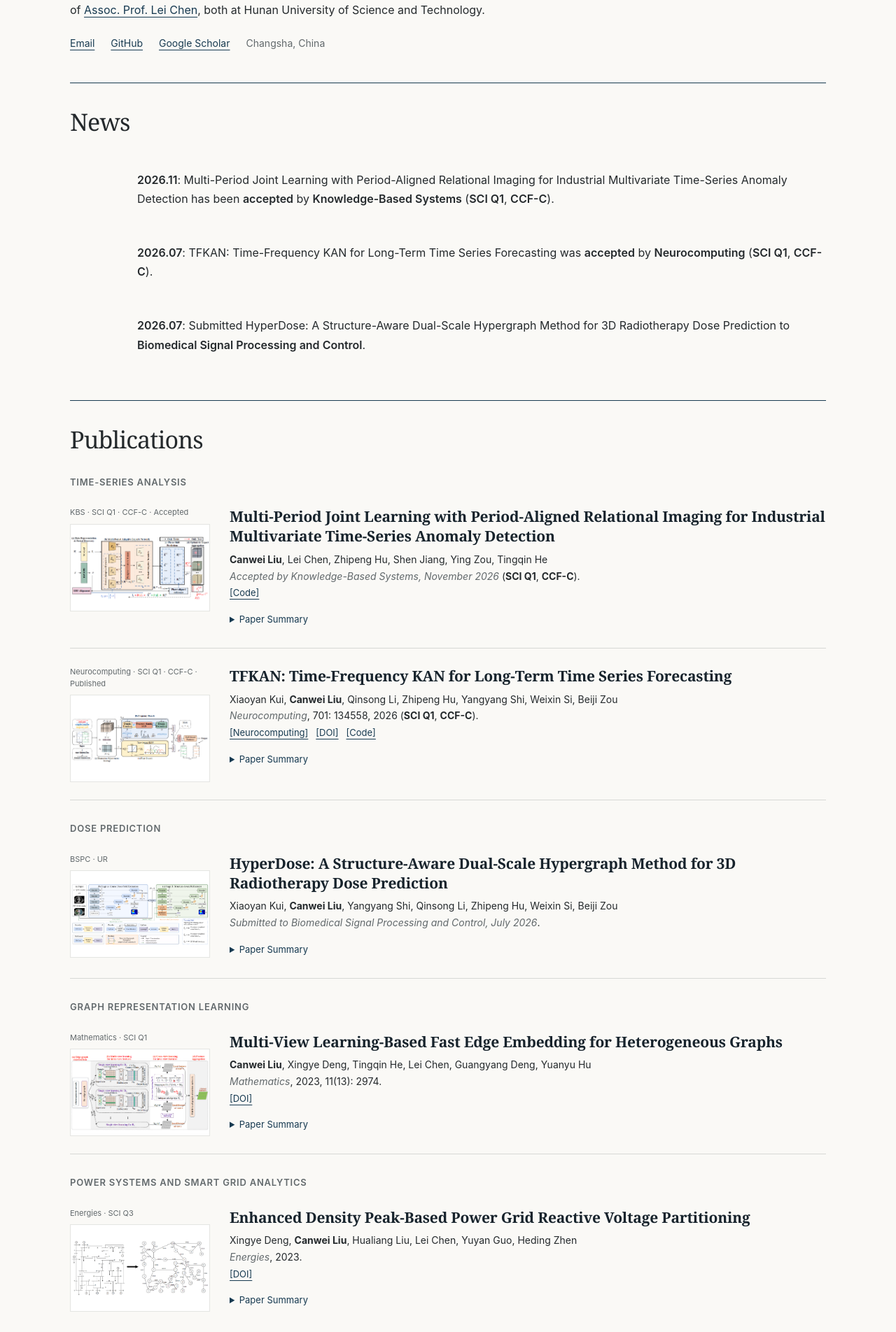
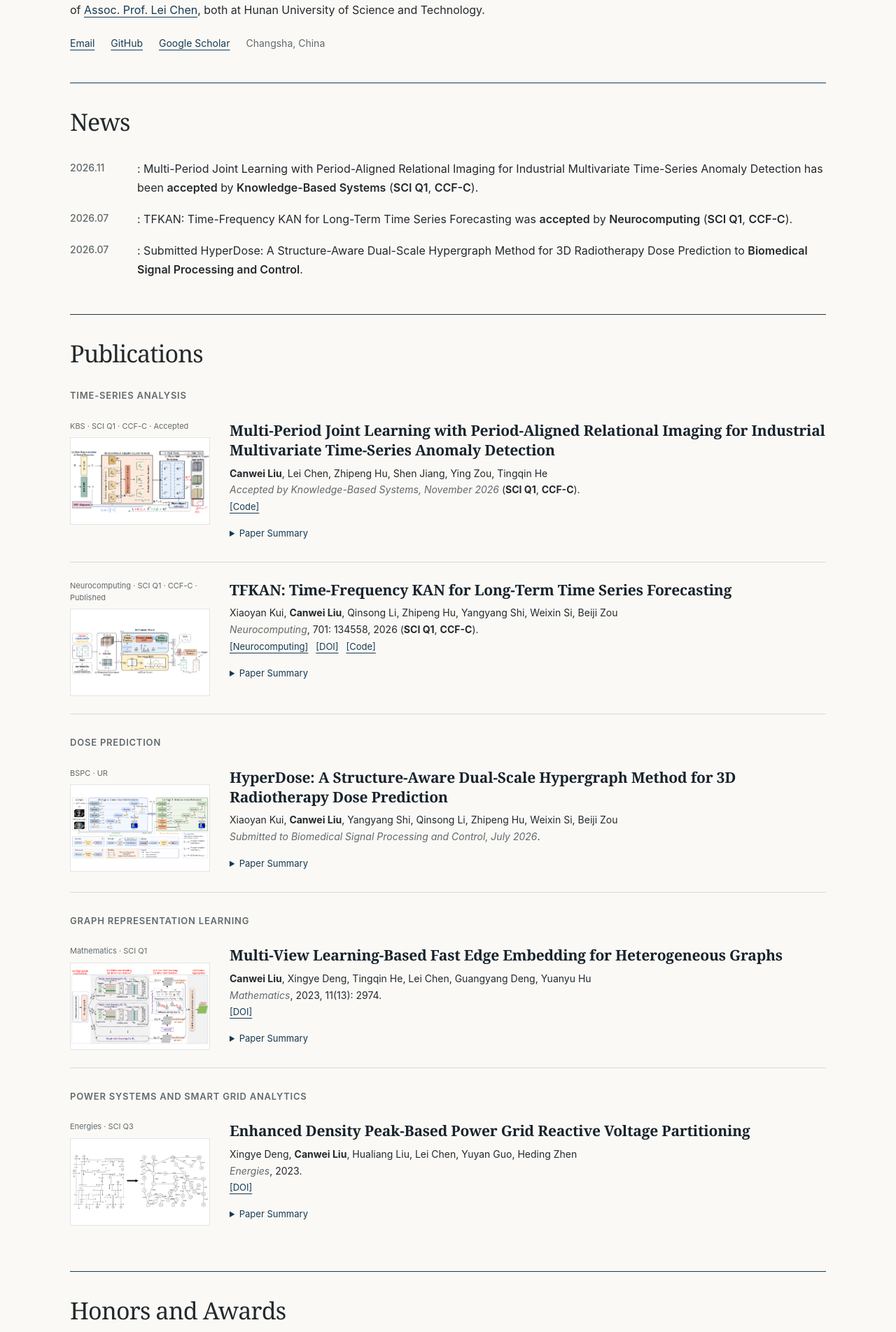
Before and after one commit to LcWave/LcWave.github.io, a Jekyll site: the page built from _pages/preview.html, in a window 1280 px wide. Shown: the part 599-2503 px from the top of the page at 70% size. Built offline with Jekyll 4.4.1, drawn with Linux system fonts in a browser that asks for light colours.

Commit message:
Refine preview news rhythm and unique section anchors

```diff
--- a/_pages/preview.html
+++ b/_pages/preview.html
@@ -13,12 +13,12 @@ sitemap: false
 :root{--bg:#faf9f6;--text:#24292c;--muted:#62696c;--accent:#173a51;--line:#d7d8d5}
 *{box-sizing:border-box}html{scroll-behavior:smooth;scroll-padding-top:30px}body{margin:0;background:var(--bg);color:var(--text);font:16px/1.7 -apple-system,BlinkMacSystemFont,"Segoe UI",Arial,sans-serif}a{color:var(--accent);text-underline-offset:4px}a:hover{color:#007b8a}a:focus-visible,summary:focus-visible{outline:2px solid #007b8a;outline-offset:5px}
 .wrap{width:min(1080px,calc(100% - 64px));margin:auto}header{display:flex;align-items:center;justify-content:space-between;gap:24px;padding:25px 0;border-bottom:1px solid var(--accent)}.brand{font:700 23px Georgia,serif;text-decoration:none;color:var(--text)}nav{display:flex;flex-wrap:wrap;gap:12px 24px}nav a{font-size:14px;text-decoration:none}.preview-note{font-size:12px;color:var(--muted);text-align:right;margin:13px 0 0}.hero{display:grid;grid-template-columns:minmax(0,1fr) 190px;gap:68px;align-items:start;padding:34px 0 44px}h1,h2{font-family:Georgia,"Times New Roman",serif;font-weight:500;letter-spacing:-.025em}h1{font-size:58px;line-height:1.1;margin:0 0 15px}h2{font-size:34px;line-height:1.2;margin:0 0 24px}h3{font-size:15px;font-weight:600;margin:32px 0 12px;color:var(--muted)}.subtitle{font-size:20px;line-height:1.45;margin:0 0 23px;color:var(--accent)}.portrait{width:190px;height:238px;object-fit:cover;object-position:center;border-radius:2px;margin-top:8px}.intro p{margin:0 0 15px}.intro h2{display:none}.contact{display:flex;flex-wrap:wrap;gap:9px 23px;margin-top:22px;font-size:14px}.location{color:var(--muted)}
-section{padding:35px 0 40px;border-top:1px solid var(--accent)}section>h1{font-size:34px}.news ul{list-style:none;padding:0;margin:0}.news li{padding:9px 0 9px 96px;position:relative}.news li>strong:first-child{position:absolute;left:0;color:var(--muted);font-size:14px;font-weight:500}.news strong{font-weight:600}.news em{font-style:normal}
+section{padding:35px 0 40px;border-top:1px solid var(--accent)}section>h1{font-size:34px}.news ul{list-style:none;padding:0;margin:0}.news li{padding:9px 0 9px 96px;position:relative}.news li p>strong:first-child{position:absolute;left:0;color:var(--muted);font-size:14px;font-weight:500}.news li p{margin:0}.news strong{font-weight:600}.news em{font-style:normal}
 .publications>h2:not(:first-child){font:600 13px/1.5 -apple-system,BlinkMacSystemFont,"Segoe UI",Arial,sans-serif;letter-spacing:.06em;text-transform:uppercase;color:var(--muted);margin:31px 0 0}
 .paper-box{display:grid;grid-template-columns:200px minmax(0,1fr);gap:28px;padding:25px 0;border-bottom:1px solid var(--line)}.paper-box:last-child{border-bottom:0}.paper-box-image{align-self:start}.paper-box-image img{display:block;width:100%;height:125px;object-fit:contain;background:white;border:1px solid #e4e5e2}.paper-status-badge{font-size:11px;color:var(--muted);line-height:1.5;margin:0 0 8px}.paper-box-text p{margin:0 0 10px;font-size:14px;line-height:1.7}.paper-box-text p>strong:first-child{font:600 21px/1.35 Georgia,serif;letter-spacing:-.01em;display:inline-block;margin-bottom:7px;color:#17232c}.paper-box-text p>strong:not(:first-child){font-weight:650}.paper-box-text a{font-size:13px;margin-right:7px}.paper-box-text em{color:var(--muted)}details{font-size:14px}summary{cursor:pointer;color:var(--accent);font-size:13px;width:fit-content;padding:5px 0}.paper-summary-list{padding-left:20px;margin:12px 0}.paper-summary-list li{margin-bottom:9px}details[open]{padding-bottom:10px}
 .honors h2:not(:first-child){font:600 15px/1.5 -apple-system,BlinkMacSystemFont,"Segoe UI",Arial,sans-serif;letter-spacing:0;color:var(--accent);margin:28px 0 13px}.honors ul,.education ul{list-style:none;padding:0;margin:0}.honors li,.education li{padding:9px 0;border-bottom:1px solid var(--line);font-size:14px}.honors li em,.education li em{display:inline-block;min-width:155px;font-style:normal;color:var(--muted);font-size:13px;margin-right:15px}.honors li strong,.education li strong{font-weight:600}.education h2{margin-bottom:24px}
 footer{padding:25px 0 40px;border-top:1px solid var(--accent);display:flex;justify-content:space-between;gap:20px;color:var(--muted);font-size:12px}
-@media(max-width:740px){.wrap{width:calc(100% - 36px)}header{align-items:start;flex-direction:column;gap:15px;padding:20px 0}nav{gap:10px 20px}nav a{font-size:13px}.preview-note{text-align:left}.hero{grid-template-columns:1fr 106px;gap:20px;padding:26px 0 30px}h1{font-size:39px}.subtitle{font-size:17px}.portrait{width:106px;height:138px;margin-top:0;grid-column:2;grid-row:1}.intro,.contact{grid-column:1/-1}.hero-copy{display:contents}.hero-title{grid-column:1}.intro{font-size:15px}.contact{margin-top:0}h2,section>h1{font-size:29px}section{padding:28px 0}.paper-box{grid-template-columns:1fr;gap:13px;padding:23px 0}.paper-box-image{display:flex;align-items:center;gap:18px;flex-direction:row-reverse;justify-content:flex-end}.paper-box-image img{width:145px;height:88px}.paper-status-badge{max-width:180px}.paper-box-text p>strong:first-child{font-size:20px}.news li{padding-left:0;padding-top:13px}.news li>strong:first-child{position:static;display:block}.honors li em,.education li em{display:block;margin-bottom:3px}footer{flex-direction:column;gap:5px}}
+@media(max-width:740px){.wrap{width:calc(100% - 36px)}header{align-items:start;flex-direction:column;gap:15px;padding:20px 0}nav{gap:10px 20px}nav a{font-size:13px}.preview-note{text-align:left}.hero{grid-template-columns:1fr 106px;gap:20px;padding:26px 0 30px}h1{font-size:39px}.subtitle{font-size:17px}.portrait{width:106px;height:138px;margin-top:0;grid-column:2;grid-row:1}.intro,.contact{grid-column:1/-1}.hero-copy{display:contents}.hero-title{grid-column:1}.intro{font-size:15px}.contact{margin-top:0}h2,section>h1{font-size:29px}section{padding:28px 0}.paper-box{grid-template-columns:1fr;gap:13px;padding:23px 0}.paper-box-image{display:flex;align-items:center;gap:18px;flex-direction:row-reverse;justify-content:flex-end}.paper-box-image img{width:145px;height:88px}.paper-status-badge{max-width:180px}.paper-box-text p>strong:first-child{font-size:20px}.news li{padding-left:0;padding-top:13px}.news li p>strong:first-child{position:static;display:block}.honors li em,.education li em{display:block;margin-bottom:3px}footer{flex-direction:column;gap:5px}}
 @media(prefers-reduced-motion:reduce){html{scroll-behavior:auto}}
 </style>
 </head><body>
@@ -32,9 +32,9 @@ footer{padding:25px 0 40px;border-top:1px solid var(--accent);display:flex;justi
 <div class="contact"><a href="mailto:canwei_liu@163.com">Email</a><a href="https://github.com/LcWave">GitHub</a><a href="https://scholar.google.com/citations?user=82HN4z0AAAAJ&amp;hl=en">Google Scholar</a><span class="location">Changsha, China</span></div></div>
 <img class="portrait" src="/images/profile.jpg" alt="Canwei Liu" width="190" height="238">
 </div>
-<section id="news" class="news">{% capture news %}{% include_relative includes/news.md %}{% endcapture %}{{ news | replace: '🔥 ', '' | markdownify }}</section>
+<section id="news" class="news">{% capture news %}{% include_relative includes/news.md %}{% endcapture %}{{ news | replace: '🔥 ', '' | markdownify | replace: 'id="news"', 'id="news-heading"' }}</section>
 <section id="publications" class="publications">{% capture papers %}{% include_relative includes/pub.md %}{% endcapture %}{{ papers | replace: '# 📝 Publications', '## Publications' | replace: '📈 ', '' | replace: '🩺 ', '' | replace: '🕸️ ', '' | replace: '⚡ ', '' | replace: "src='images/", "src='/images/" | markdownify }}</section>
 <section id="awards" class="honors">{% capture honors %}{% include_relative includes/honers.md %}{% endcapture %}{{ honors | replace: '# 🎖 Honors and Awards', '## Honors and Awards' | markdownify }}</section>
-<section id="education" class="education">{% capture education %}{% include_relative includes/others.md %}{% endcapture %}{{ education | replace: '🎓 ', '' | markdownify }}</section>
+<section id="education" class="education">{% capture education %}{% include_relative includes/others.md %}{% endcapture %}{{ education | replace: '🎓 ', '' | markdownify | replace: 'id="education"', 'id="education-heading"' }}</section>
 </main><footer><span>Canwei Liu · Central South University</span><a href="/">Back to current homepage</a></footer>
 </div></body></html>
```
